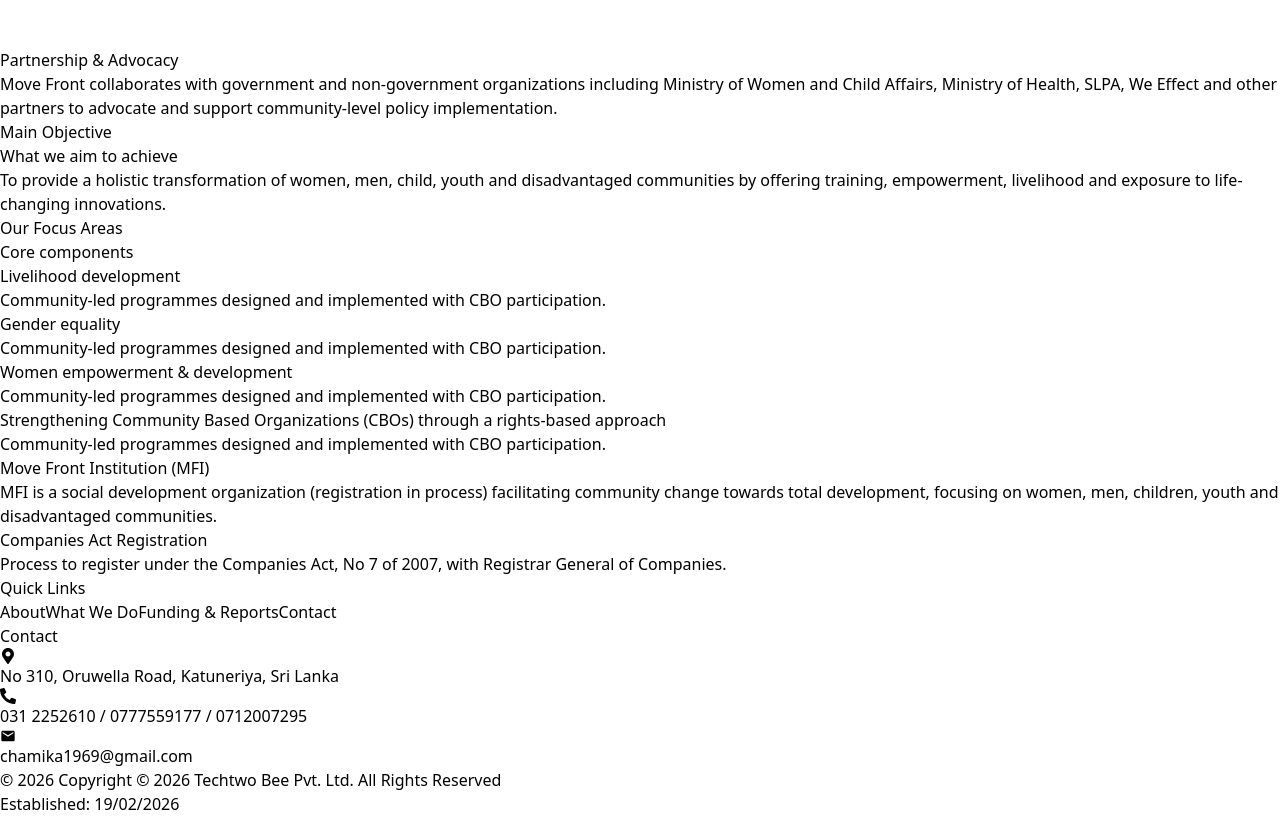
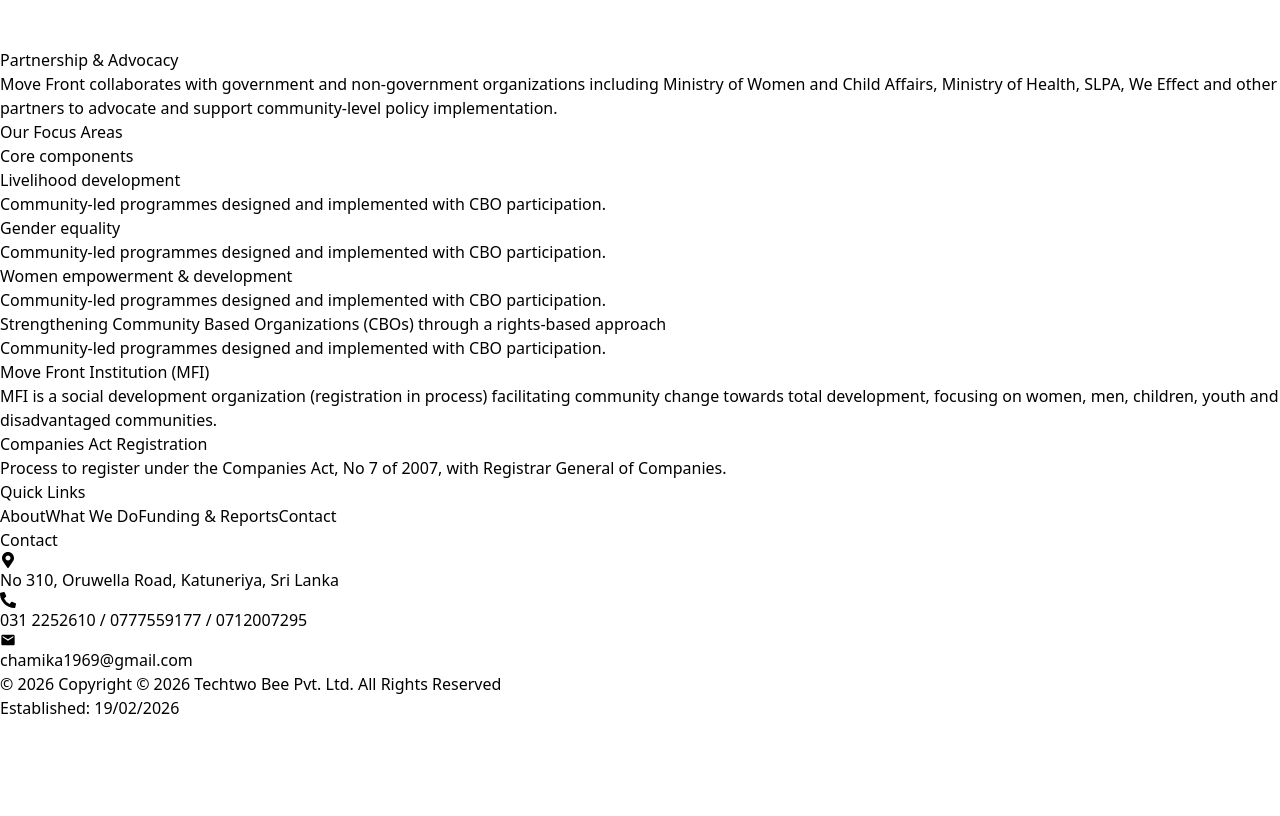
Before and after one commit to supunpramod/Move-Front-Institution, a React (Vite) app: page / in a window 1280 px wide. Shown: the part 6420-7236 px from the top of the page. After the commit the page ends 7140 px from the top, so only its background shows below. Built offline with nearby package versions, Linux system fonts and the light colour scheme.

Commit message:
refactor: Remove redundant section from Home component for clarity

```diff
--- a/src/pages/Home.jsx
+++ b/src/pages/Home.jsx
@@ -13,14 +13,7 @@
 
 
 
-      <Section title="Main Objective" subtitle="What we aim to achieve">
-        <div className="rounded-2xl border border-slate-200 bg-slate-50 p-6">
-          <p className="text-slate-700 text-sm leading-relaxed">
-            To provide a holistic transformation of women, men, child, youth and disadvantaged communities by offering
-            training, empowerment, livelihood and exposure to life-changing innovations.
-          </p>
-        </div>
-      </Section>
+
 
       <Section title="Our Focus Areas" subtitle="Core components">
         <div className="grid md:grid-cols-2 lg:grid-cols-4 gap-4">
```
